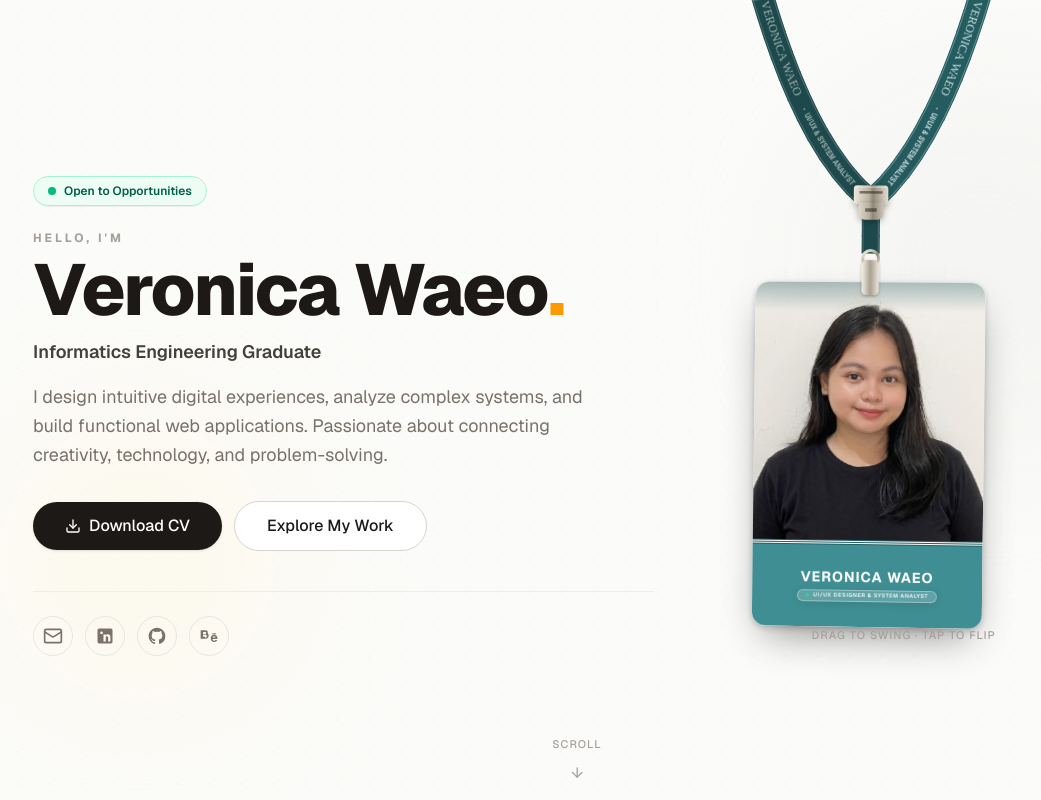
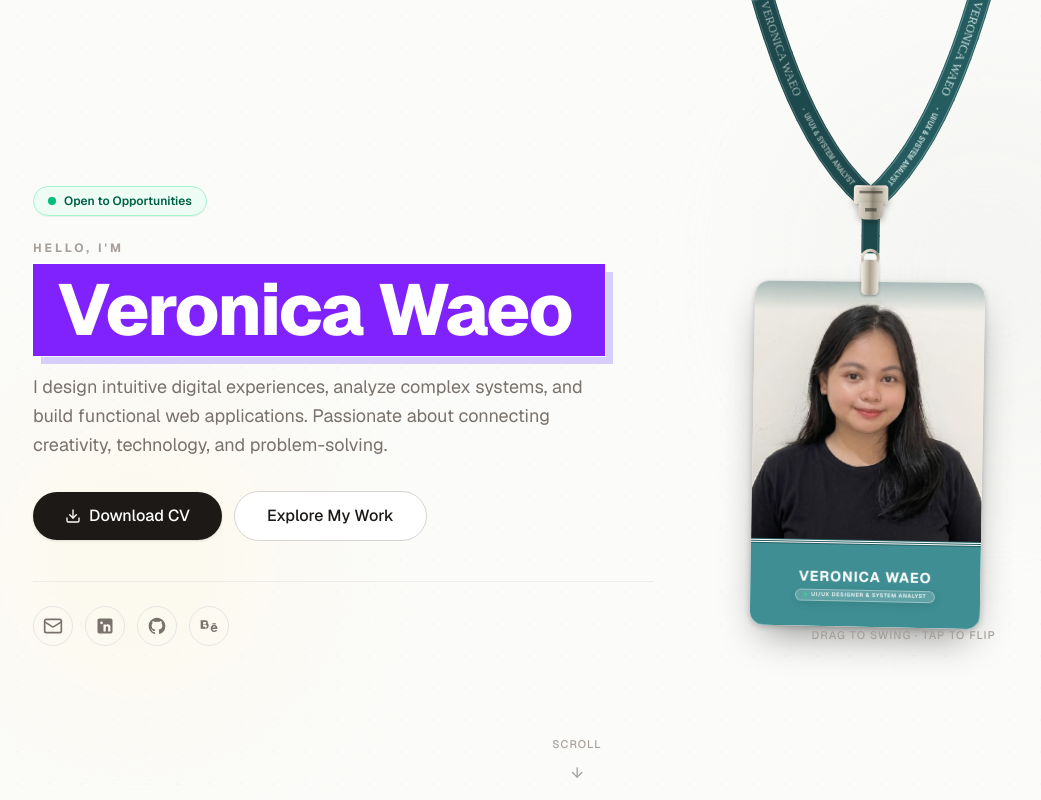
Before and after one commit to icawaeo/2026-portfolio, a Next.js app: page / in a window 1280 px wide. Shown: the top 800 px of the page, without its empty margins (63-1104 px from the left). Built offline with nearby package versions, Linux system fonts and the light colour scheme.

Commit message:
Add typing effect for hero name and adjust heading styles

```diff
--- a/src/app/components/sections/Hero.tsx
+++ b/src/app/components/sections/Hero.tsx
@@ -1,6 +1,6 @@
 'use client';
 
-import { useState, useSyncExternalStore } from 'react';
+import { useEffect, useState, useSyncExternalStore } from 'react';
 import dynamic from 'next/dynamic';
 import { motion } from 'motion/react';
 import { Download, ArrowDown } from 'lucide-react';
@@ -578,6 +578,30 @@ function useLanyardConfig(): LanyardConfig {
 export default function Hero() {
   const mounted = useIsMounted();
   const { cardWidth, anchorX, buckleY } = useLanyardConfig();
+  const [typedName, setTypedName] = useState('');
+  const heroName = personalInfo.name;
+
+  useEffect(() => {
+    if (window.matchMedia('(prefers-reduced-motion: reduce)').matches) {
+      const completionFrame = window.requestAnimationFrame(() => {
+        setTypedName(heroName);
+      });
+
+      return () => window.cancelAnimationFrame(completionFrame);
+    }
+
+    let characterIndex = 0;
+    const typingInterval = window.setInterval(() => {
+      characterIndex += 1;
+      setTypedName(heroName.slice(0, characterIndex));
+
+      if (characterIndex >= heroName.length) {
+        window.clearInterval(typingInterval);
+      }
+    }, 65);
+
+    return () => window.clearInterval(typingInterval);
+  }, [heroName]);
 
   return (
     <section
@@ -659,23 +683,34 @@ export default function Hero() {
 
             {/* Main heading */}
             <motion.h1
+              aria-label={`${heroName}.`}
               initial={{ opacity: 0, y: 20 }}
               animate={{ opacity: 1, y: 0 }}
               transition={{ duration: 0.6, delay: 0.2 }}
-              className="text-4xl font-extrabold tracking-tight text-stone-900 sm:text-6xl lg:text-7xl"
+              className="text-3xl font-extrabold tracking-tight text-stone-900 sm:text-6xl lg:text-7xl"
             >
-              Veronica Waeo<span className="text-amber-500">.</span>
+              <span
+                aria-hidden="true"
+                className="inline-flex whitespace-nowrap bg-violet-600 px-5 py-2 text-white shadow-[8px_8px_0_rgba(196,181,253,0.65)] ring-1 ring-white/70 sm:px-6 sm:py-2.5"
+              >
+                {typedName}
+                <span
+                  className={`ml-1 inline-block h-[0.8em] w-[0.07em] self-center rounded-sm bg-white ${
+                    typedName.length < heroName.length ? 'animate-pulse' : 'opacity-0'
+                  }`}
+                />
+              </span>
             </motion.h1>
 
             {/* Professional subtitle */}
-            <motion.p
+            {/* <motion.p
               initial={{ opacity: 0, y: 20 }}
               animate={{ opacity: 1, y: 0 }}
               transition={{ duration: 0.5, delay: 0.3 }}
               className="mt-3 text-base font-semibold text-stone-700 sm:text-lg"
             >
               Informatics Engineering Graduate
-            </motion.p>
+            </motion.p> */}
 
             {/* Supporting text */}
             <motion.p
```
